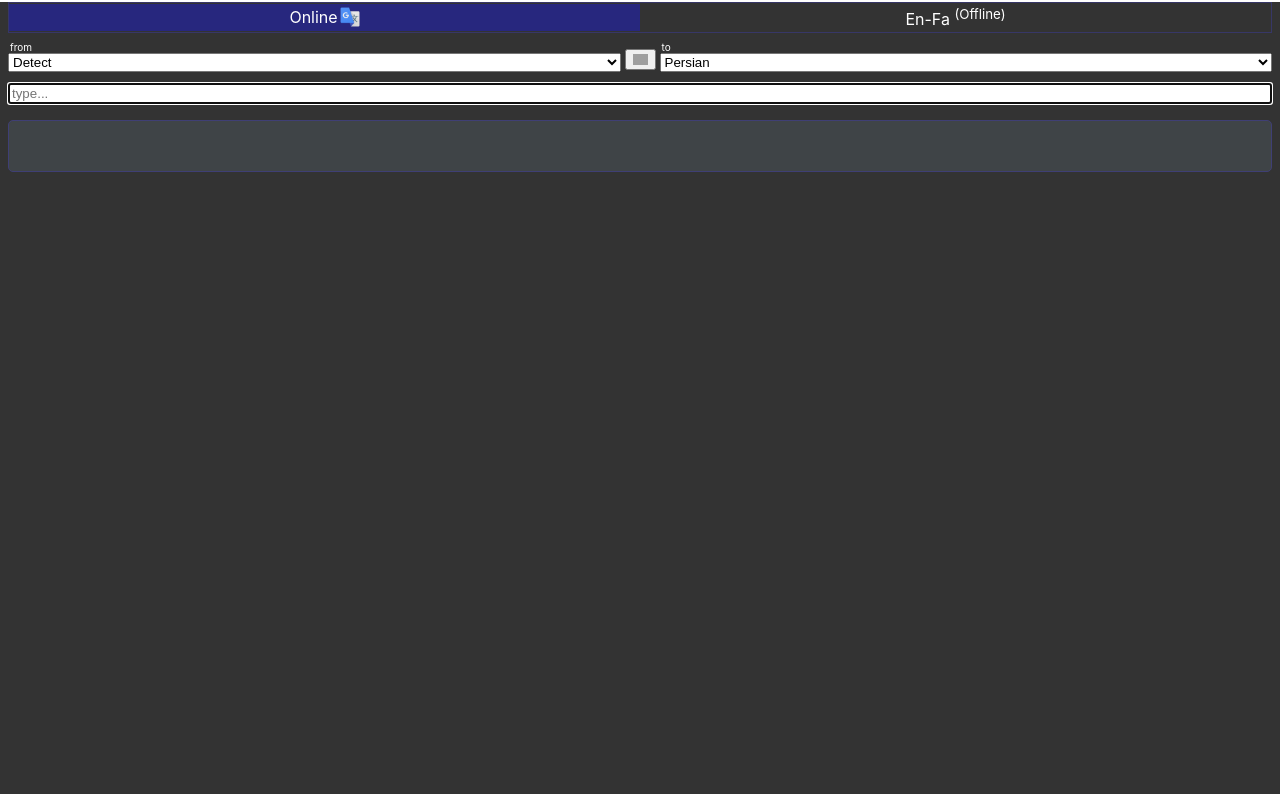
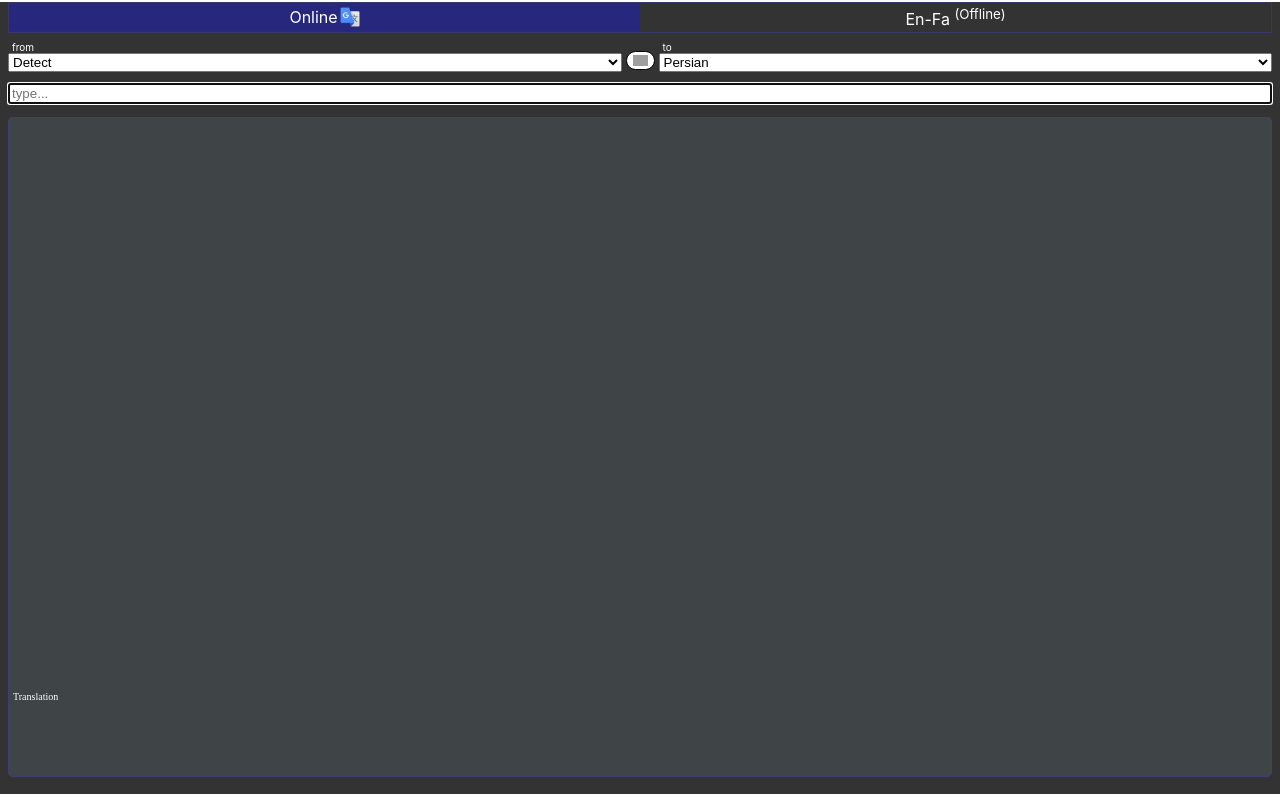
Before and after one commit to Arian94/tiny-beast-dictionary, a React (Vite) app: page / in a window 1280 px wide. Built offline with nearby package versions, Linux system fonts and the light colour scheme; grey boxes are pictures that could not be loaded; a web font is replaced by a local one.

Commit message:
improve ui (when searching)

```diff
--- a/package.json
+++ b/package.json
@@ -4,8 +4,8 @@
   "version": "0.0.0",
   "license": "MIT",
   "scripts": {
+    "serve_dev": "yarn tauri dev",
     "dev": "vite",
-    "serve_dev": "yarn tauri dev",
     "build": "tsc && vite build",
     "preview": "vite preview",
     "tauri": "tauri"
--- a/src-tauri/tauri.conf.json
+++ b/src-tauri/tauri.conf.json
@@ -60,8 +60,8 @@
         "fullscreen": false,
         "minWidth": 290,
         "width": 290,
-        "minHeight": 200,
-        "height": 200,
+        "minHeight": 220,
+        "height": 220,
         "resizable": true,
         "transparent": true
       }
--- a/src/App.scss
+++ b/src/App.scss
@@ -59,7 +59,7 @@
 
       span {
         font-size: 10px;
-        margin-inline-start: 2px;
+        margin-inline-start: 4px;
       }
     }
 
@@ -67,6 +67,9 @@
       align-self: end;
       margin-inline: 4px;
       margin-bottom: 2px;
+      background: white;
+      border-radius: 15px;
+      border: 1px solid;
 
       img {
         position: relative;
@@ -81,12 +84,24 @@
   }
 }
 
-.translation {
+fieldset {
+  position: relative;
   font-family: 'PersianFont';
+  min-height: 50px;
+  height: calc(100% - 150px);
   word-wrap: break-word;
   padding-inline: 4px;
-  min-height: 50px;
+  margin-block: 0.8rem;
+  margin-inline: 0;
   background-color: rgba(166, 214, 240, 0.1);
   border: 1px solid rgb(63, 63, 117);
   border-radius: 5px;
+
+  legend {
+    position: absolute;
+    bottom: 4.6rem;
+    left: 2px;
+    font-size: 10px;
+    background-color: transparent;
+  }
 }
--- a/src/App.tsx
+++ b/src/App.tsx
@@ -16,6 +16,7 @@ function App() {
   const [activeTab, setActiveTab] = useState<'online' | 'offline'>('online');
   const [from, setFrom] = useState<CountriesValues | 'auto'>('auto');
   const [to, setTo] = useState<CountriesValues>('fa');
+  const [loading, setLoading] = useState<boolean>(false);
   const inputElm = useRef<HTMLInputElement>();
   let clipboardBuffer: string | null;
 
@@ -61,18 +62,21 @@ function App() {
     from === 'auto' ? setTo('en') : setTo(from);
   }
 
-  const invokeBackend = () => {
+  const invokeBackend = async () => {
     let translation = '';
     if (activeTab === 'online')
-      invoke<string>('google_translate', { from, to, word: value }).then(dt => {
-        setTranslation(dt);
-      })
-    else
-      invoke<string[]>('find', { word: value }).then(dt => {
+      translation = await invoke<string>('google_translate', { from, to, word: value });
+    else {
+      try {
+        const dt = await invoke<string[]>('find', { word: value });
         translation = ('' + dt).replaceAll(",", " - ");
-      }).catch(er => {
+      } catch (er: any) {
         translation = er;
-      }).finally(() => setTranslation(translation))
+      }
+    }
+
+    setTranslation(translation)
+    setLoading(false)
   }
 
   const handler = () => {
@@ -80,6 +84,7 @@ function App() {
     const { value } = inputElm.current;
     if (!value.trim()) return;
     if (!isNaN(+value)) return;
+    setLoading(true);
     invokeBackend();
   };
 
@@ -130,7 +135,10 @@ function App() {
 
       <input type="search" autoFocus placeholder='type...'
         onChange={event => setValue(event.target.value)} />
-      <p className='translation' dir={to === 'fa' ? 'rtl' : 'ltr'} >{translation}</p>
+      <fieldset className='translation' dir={to === 'fa' ? 'rtl' : 'ltr'} style={{ opacity: loading ? .5 : 1 }}>
+        <legend>Translation</legend>
+        {translation}
+      </fieldset>
     </div>
   )
 }
```
